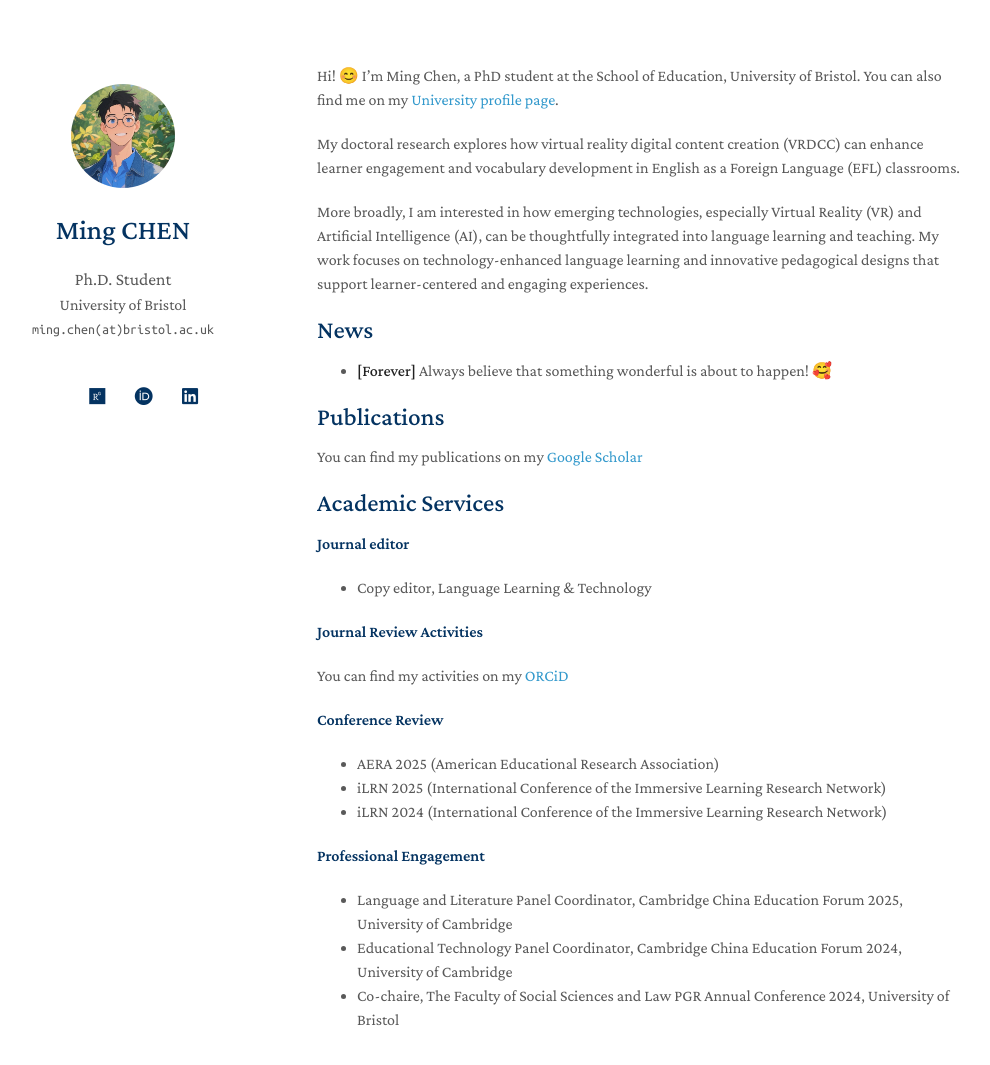
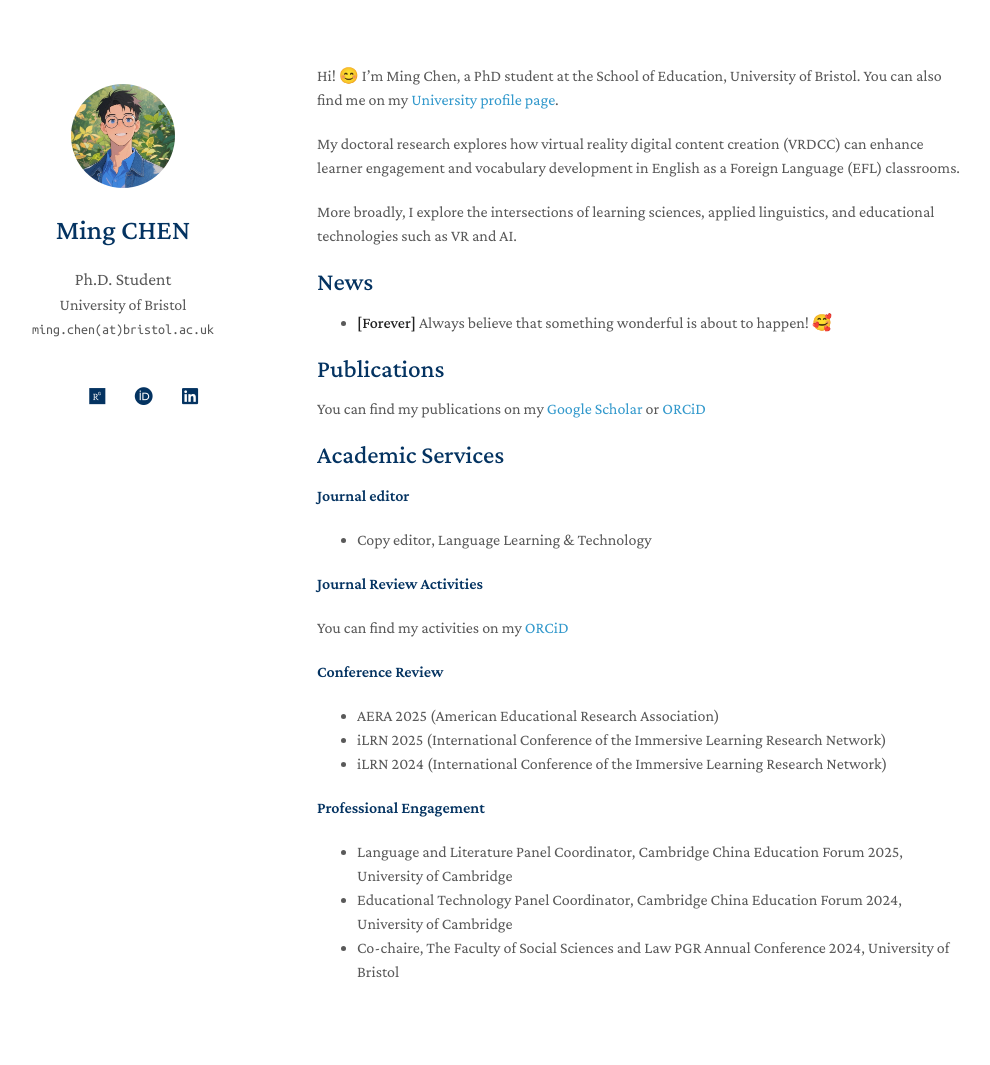
Before and after one commit to EricMingChen/EricMingChen.github.io, a Jekyll site: the page built from index.md, in a window 1280 px wide and 1126 px high. Shown: the top 1065 px of the window, without its empty margins (153-1143 px from the left). Built offline with Jekyll 4.4.1, drawn with Linux system fonts in a browser that asks for light colours; a style sheet for code colours, icons or effects is not loaded.

Commit message:
Update index.md

```diff
--- a/index.md
+++ b/index.md
@@ -6,7 +6,7 @@ Hi! 😊 I’m Ming Chen, a PhD student at the School of Education, University o
 
 My doctoral research explores how virtual reality digital content creation (VRDCC) can enhance learner engagement and vocabulary development in English as a Foreign Language (EFL) classrooms.
 
-More broadly, I am interested in how emerging technologies, especially Virtual Reality (VR) and Artificial Intelligence (AI), can be thoughtfully integrated into language learning and teaching. My work focuses on technology-enhanced language learning and innovative pedagogical designs that support learner-centered and engaging experiences.
+More broadly, I explore the intersections of learning sciences, applied linguistics, and educational technologies such as VR and AI.
 
 
 
@@ -17,7 +17,7 @@ More broadly, I am interested in how emerging technologies, especially Virtual R
 
 ## Publications
 
-You can find my publications on my [Google Scholar](https://scholar.google.com/citations?user=bhmuN8YAAAAJ&hl=en)
+You can find my publications on my [Google Scholar](https://scholar.google.com/citations?user=bhmuN8YAAAAJ&hl=en) or [ORCiD](https://orcid.org/0000-0003-4099-1606)
 
 ## Academic Services
 
```
